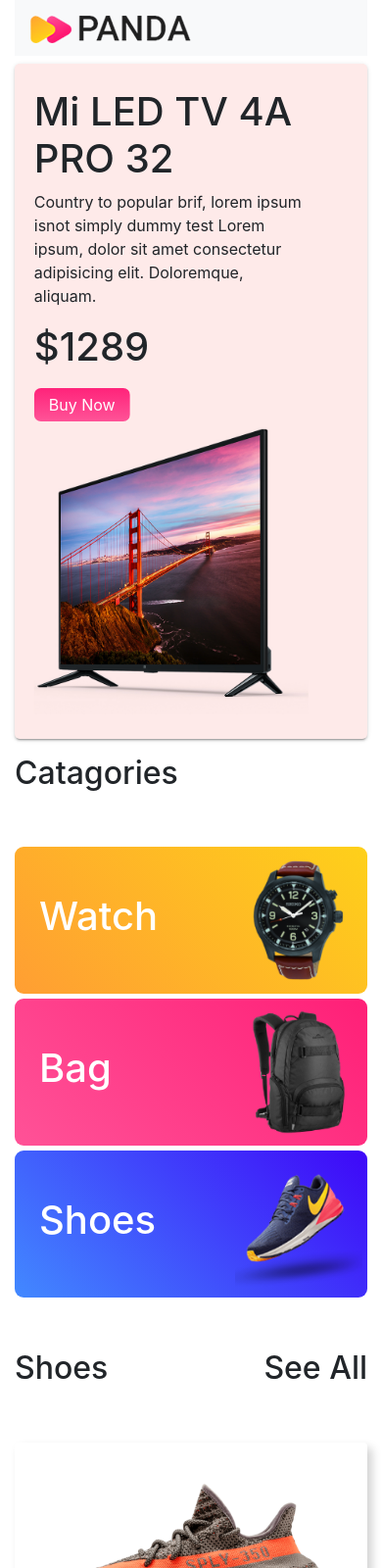
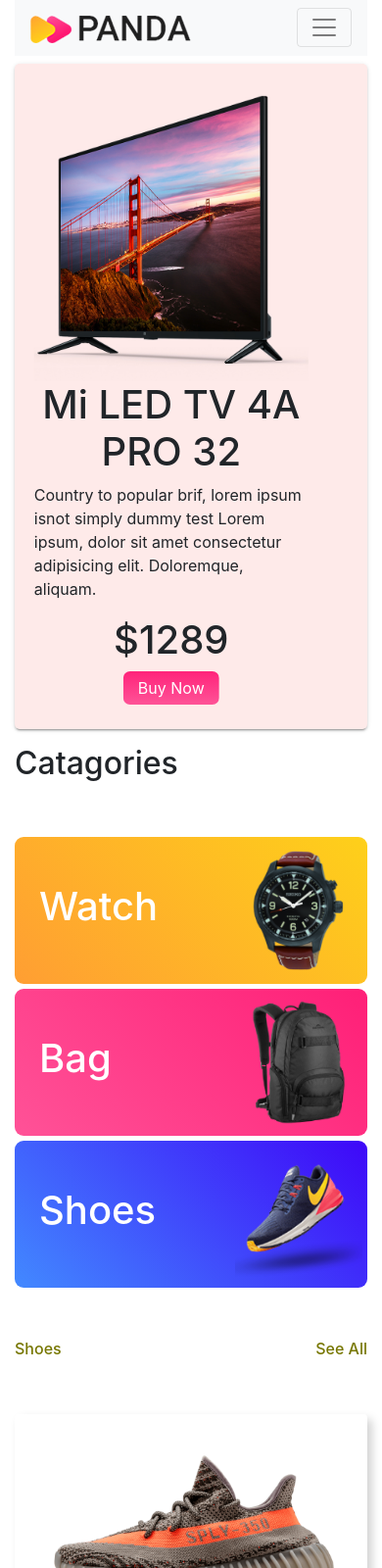
Before and after one commit to manik-roy/panda-commerce, a plain HTML site: page index.html in a window 390 px wide. Shown: the top 1600 px of the page at 98% size. Drawn offline with nearby package versions, Linux system fonts and the light colour scheme.

Commit message:
responsive add

```diff
--- a/index.html
+++ b/index.html
@@ -18,6 +18,9 @@
   <div class="container">
     <nav class="navbar navbar-expand-lg navbar-light bg-light">
       <a class="navbar-brand" href="#"><img src="./image/logo.png" alt=""></a>
+      <button class="navbar-toggler" type="button" data-toggle="collapse" data-target="#navbarTogglerDemo02" aria-controls="navbarTogglerDemo02" aria-expanded="false" aria-label="Toggle navigation">
+        <span class="navbar-toggler-icon"></span>
+      </button>
       <div class="collapse navbar-collapse " id="navbarSupportedContent">
         <ul class="navbar-nav">
           <li class="nav-item active">
--- a/style.css
+++ b/style.css
@@ -51,11 +51,34 @@
   border: none;
   box-shadow: 5px 5px 10px lightgray;
 }
-.subscription {
+.subscription div.align-items-center {
   background: #feeae9;
+  margin: 4px;
+}
+.subscription div.align-items-center div button{
+display: block;
+  margin: 0 auto;
+ margin-top: 15px;
+}
+.container div h2 {
+  color:#777702;
+  font-size: 16px;
 }
 @media (max-width: 766px) {
   .col-sm-12 {
     padding-bottom: 5px;
   }
+  .carousel-item div.align-items-center {
+    display: flex;
+    flex-flow: column-reverse;
+    justify-content: center;
+  }
+  .carousel-item div.align-items-center h1 {
+    margin-bottom: 10px 0;
+    text-align: center;
+  }
+ .buy-now-btn {
+    display: block;
+    margin: 0 auto;
+  }
 }
```
